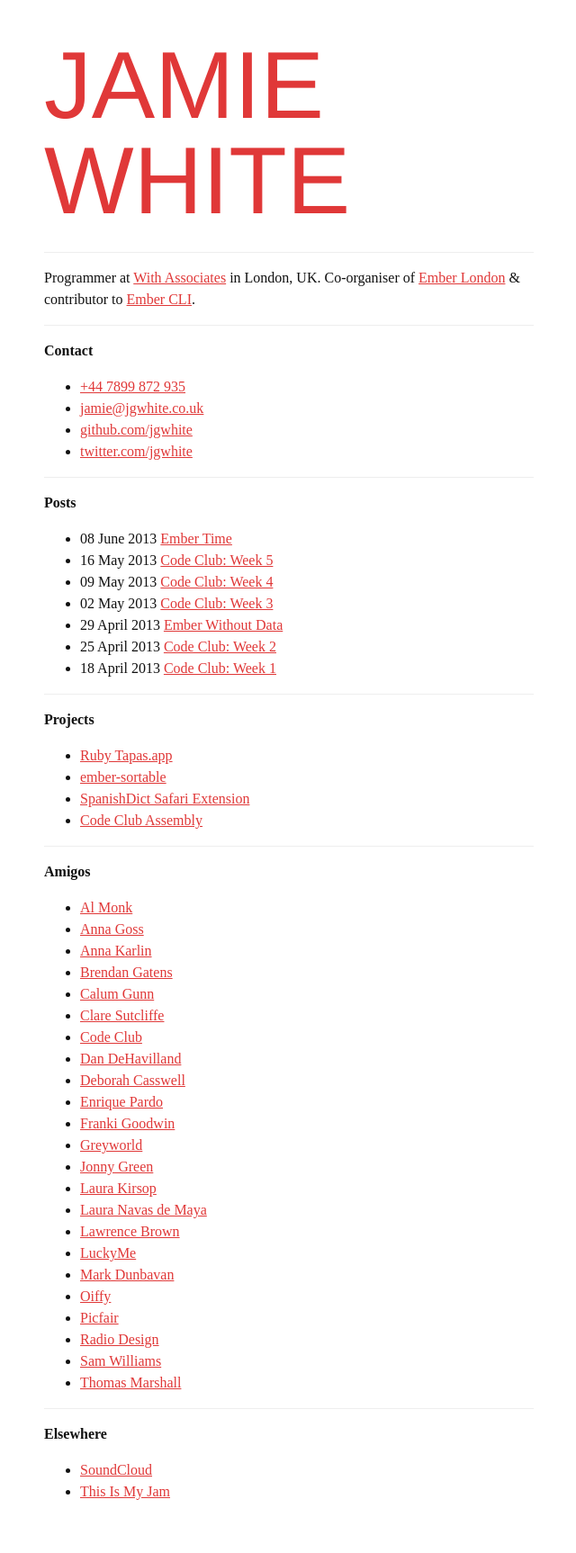
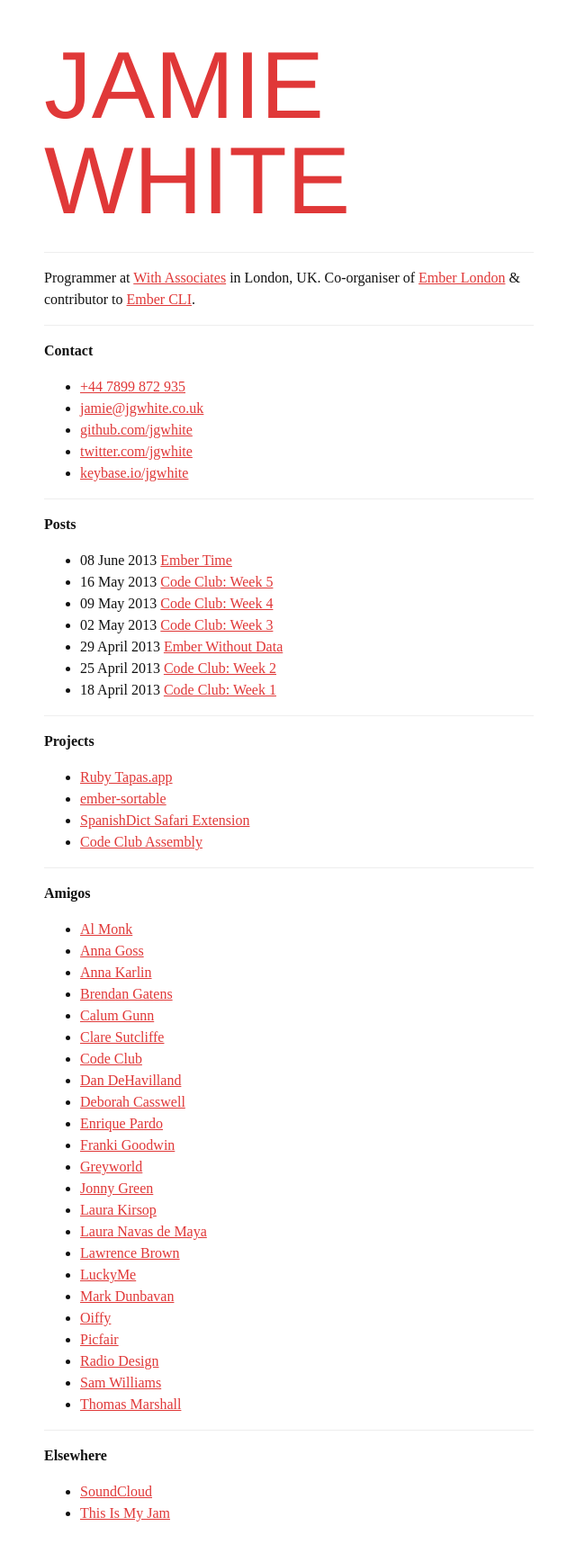
Before and after one commit to jgwhite/jgwhite.github.io, a Jekyll site: the page built from index.md, in a window 1280 px wide. Shown: the whole page at 90% size, without its empty margins (319-959 px from the left). Built offline with Jekyll 4.4.1, drawn with Linux system fonts in a browser that asks for light colours; some web fonts are replaced; before the commit the page ends 1702 px from its top, so only the background shows below that.

Commit message:
Add keybase link

```diff
--- a/index.md
+++ b/index.md
@@ -17,8 +17,9 @@ contributor to [Ember CLI](http://ember-cli.com).
 
 * [+44 7899 872 935](tel:+447899872935)
 * [jamie@jgwhite.co.uk](mailto:jamie@jgwhite.co.uk)
-* [github.com/jgwhite](http://github.com/jgwhite)
-* [twitter.com/jgwhite](http://twitter.com/jgwhite)
+* [github.com/jgwhite](https://github.com/jgwhite)
+* [twitter.com/jgwhite](https://twitter.com/jgwhite)
+* [keybase.io/jgwhite](https://keybase.io/jgwhite)
 
 ---
 
```
